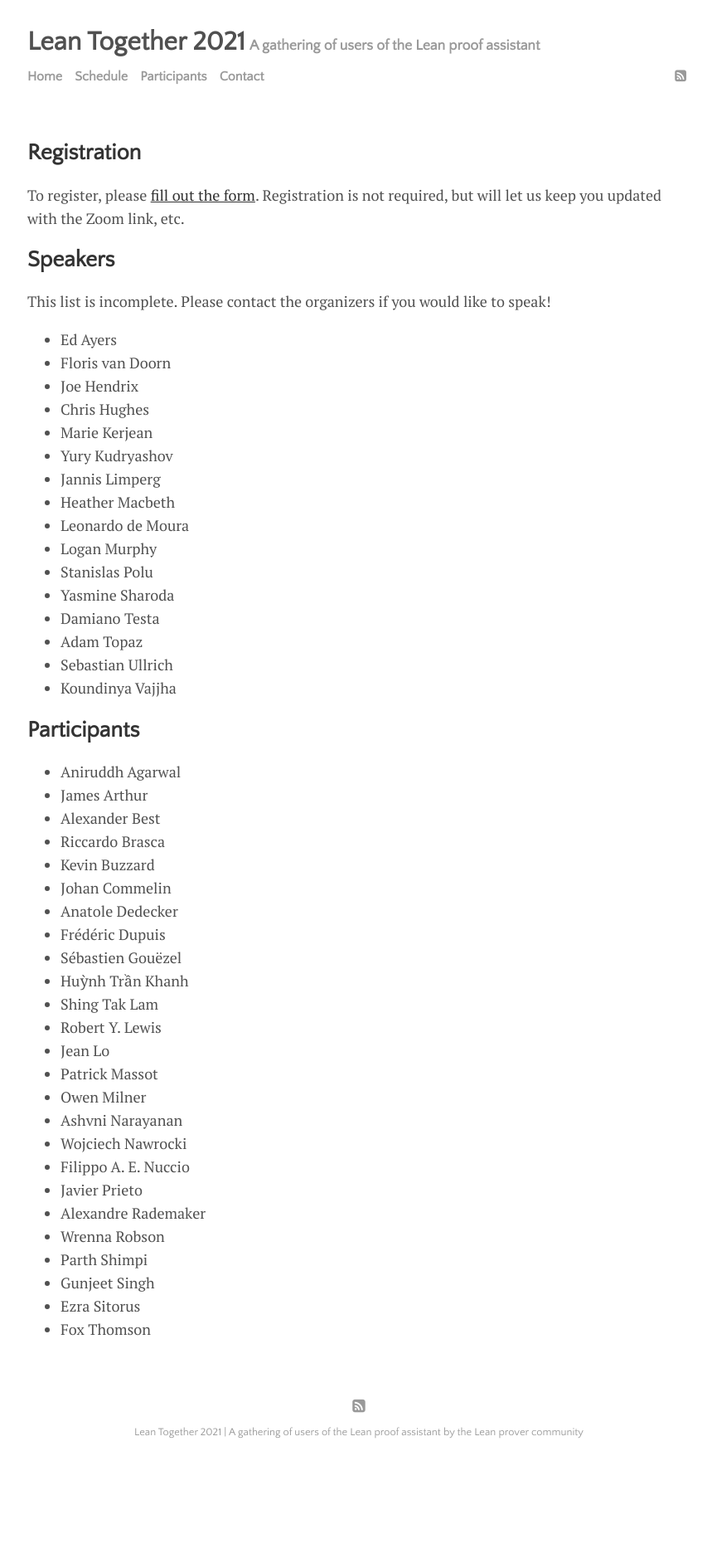
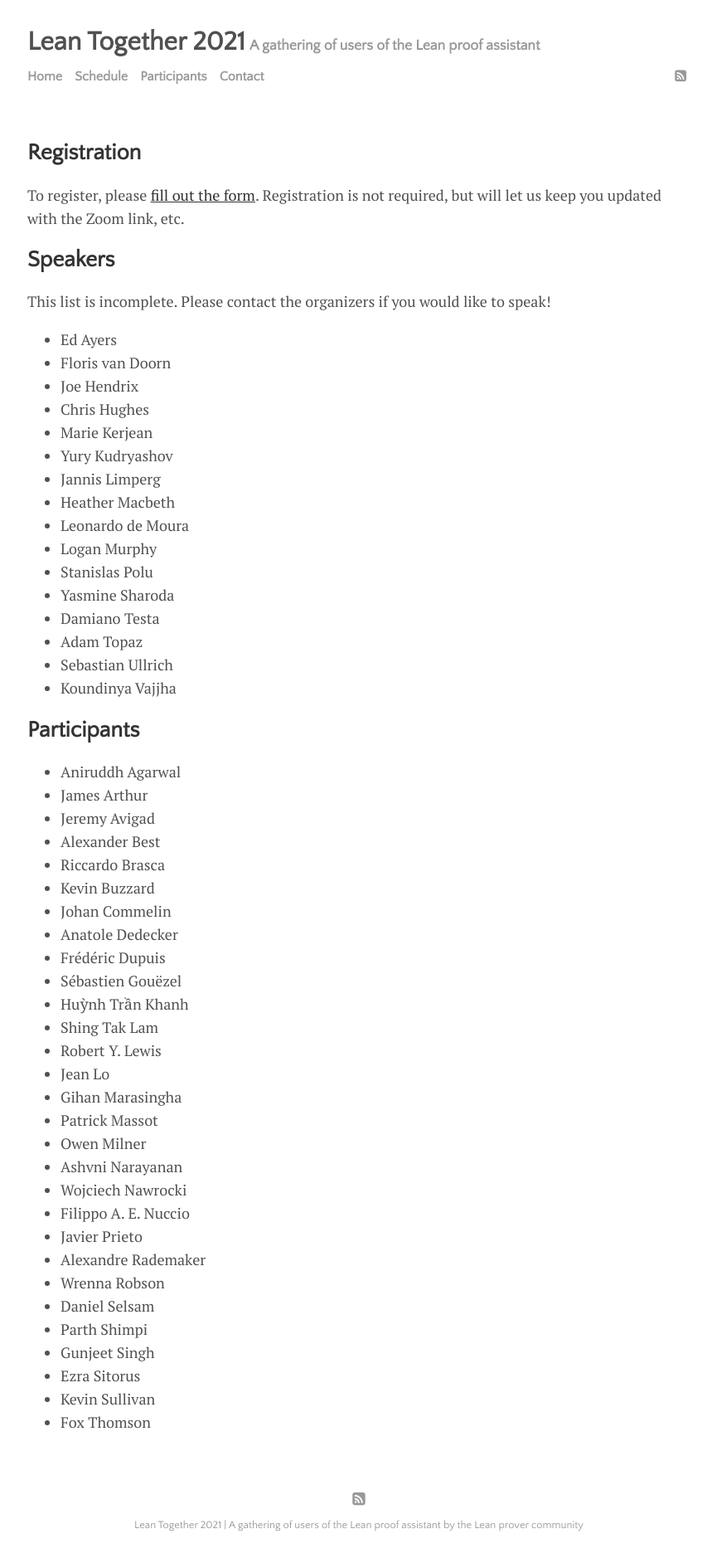
Before and after one commit to leanprover-community/lt2021, a Jekyll site: the page built from participants.md, in a window 1280 px wide. Shown: the whole page at 83% size, without its empty margins (207-1066 px from the left). Built offline with Jekyll 4.4.1, drawn with Linux system fonts in a browser that asks for light colours; before the commit the page ends 1772 px from its top, so only the background shows below that.

Commit message:
more regs

```diff
--- a/participants.md
+++ b/participants.md
@@ -35,6 +35,7 @@ This list is incomplete. Please contact the organizers if you would like to spea
 
 * Aniruddh Agarwal
 * James Arthur
+* Jeremy Avigad
 * Alexander Best
 * Riccardo Brasca
 * Kevin Buzzard
@@ -46,6 +47,7 @@ This list is incomplete. Please contact the organizers if you would like to spea
 * Shing Tak Lam
 * Robert Y. Lewis
 * Jean Lo
+* Gihan Marasingha
 * Patrick Massot
 * Owen Milner
 * Ashvni Narayanan
@@ -54,7 +56,9 @@ This list is incomplete. Please contact the organizers if you would like to spea
 * Javier Prieto
 * Alexandre Rademaker
 * Wrenna Robson
+* Daniel Selsam
 * Parth Shimpi
 * Gunjeet Singh
 * Ezra Sitorus
+* Kevin Sullivan
 * Fox Thomson
```
